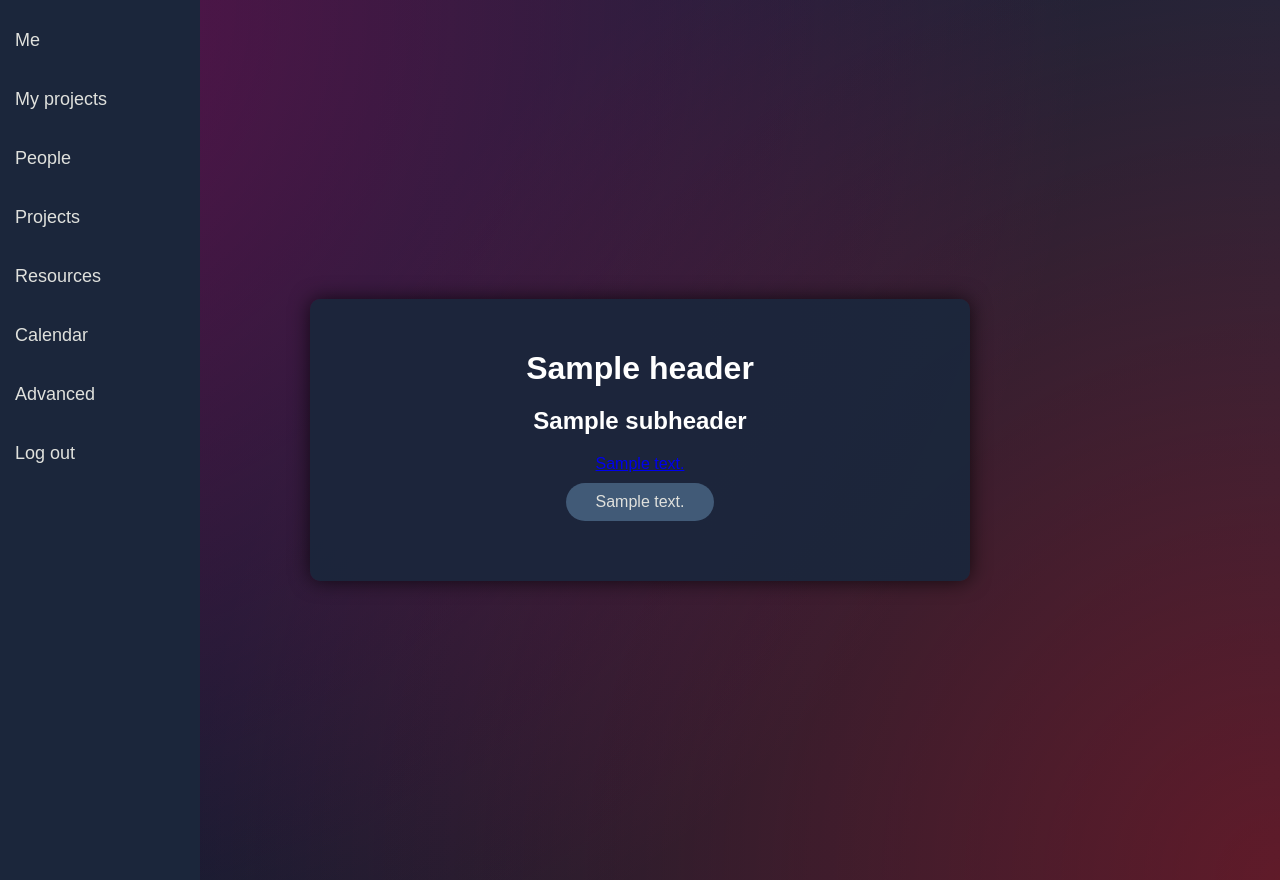
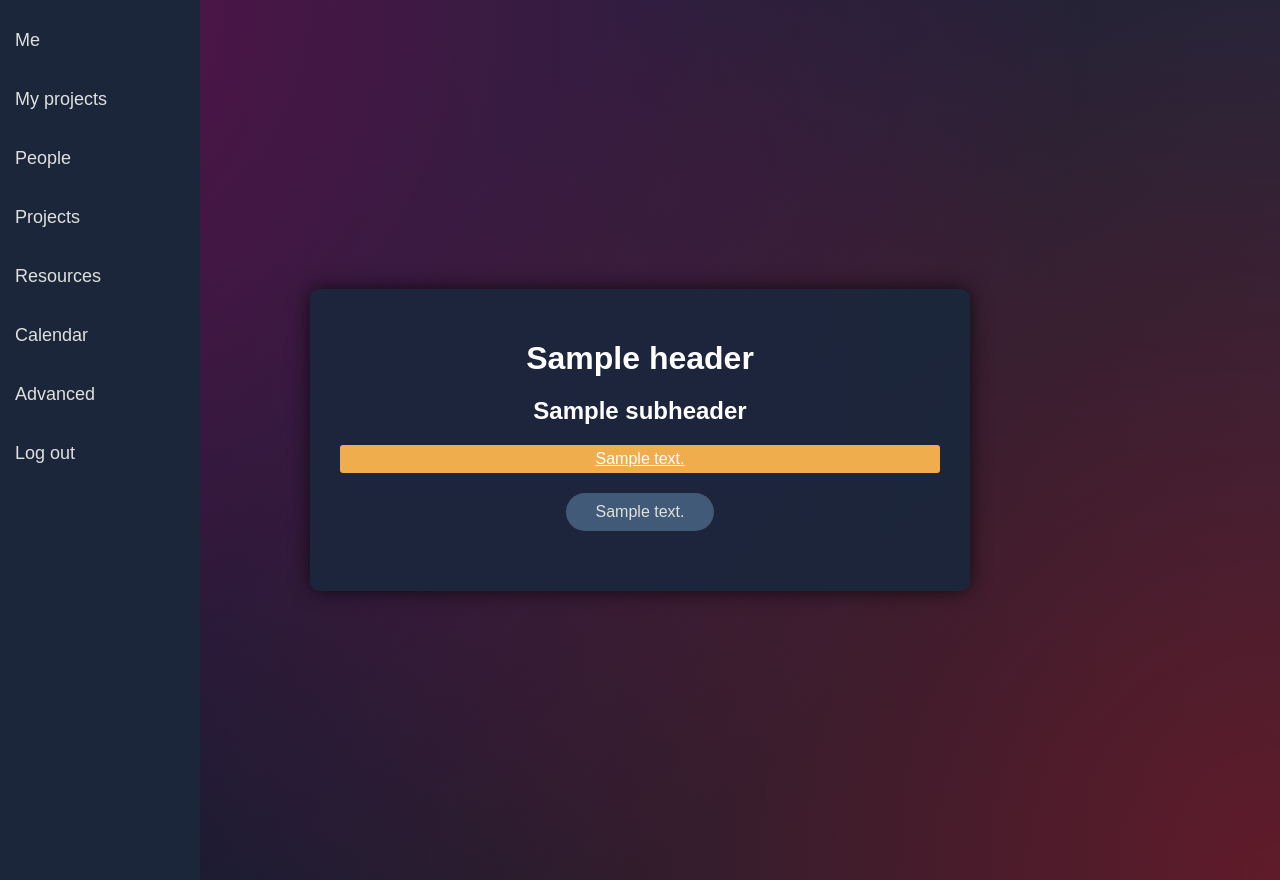
Before and after one commit to karpinskiJ/project_planner_apsi_2024l, a FastAPI app: template src/templates/liste.html in a window 1280 px wide. Run offline with FastAPI, Linux system fonts and the light colour scheme; the template is opened without the code that fills it: most values are stand-ins (such as "Sample title", 1, 10 or a date in 2020).

Commit message:
Improve display.

```diff
--- a/src/templates/liste.html
+++ b/src/templates/liste.html
@@ -10,7 +10,7 @@
 <div class="presentation">
     {% include "headers.html" %}
     {% for item in liste %}
-    <a href="{{item.link}}">{{item.text}}</a><br/>
+    <a href="{{item.link}}" style="background-color: #f0ad4e; padding: 5px; color: white; border-radius: 3px; display: block; margin-bottom: 10px;">{{item.text}}</a>
     {% endfor %}
     {% include "buttons.html" %}
 </div>
```
